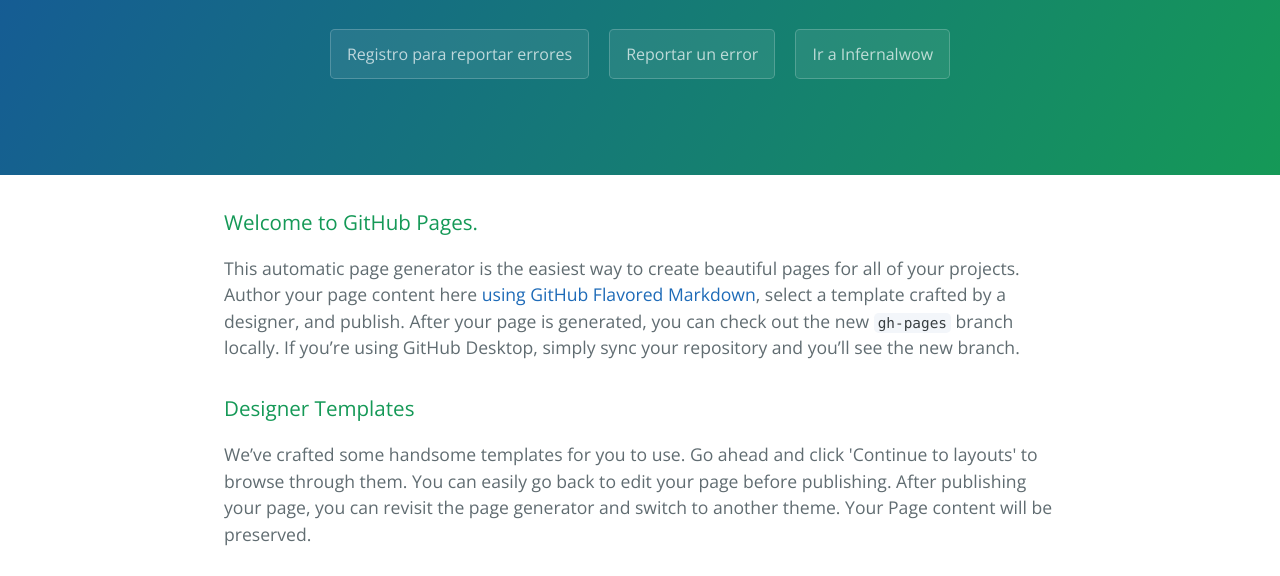
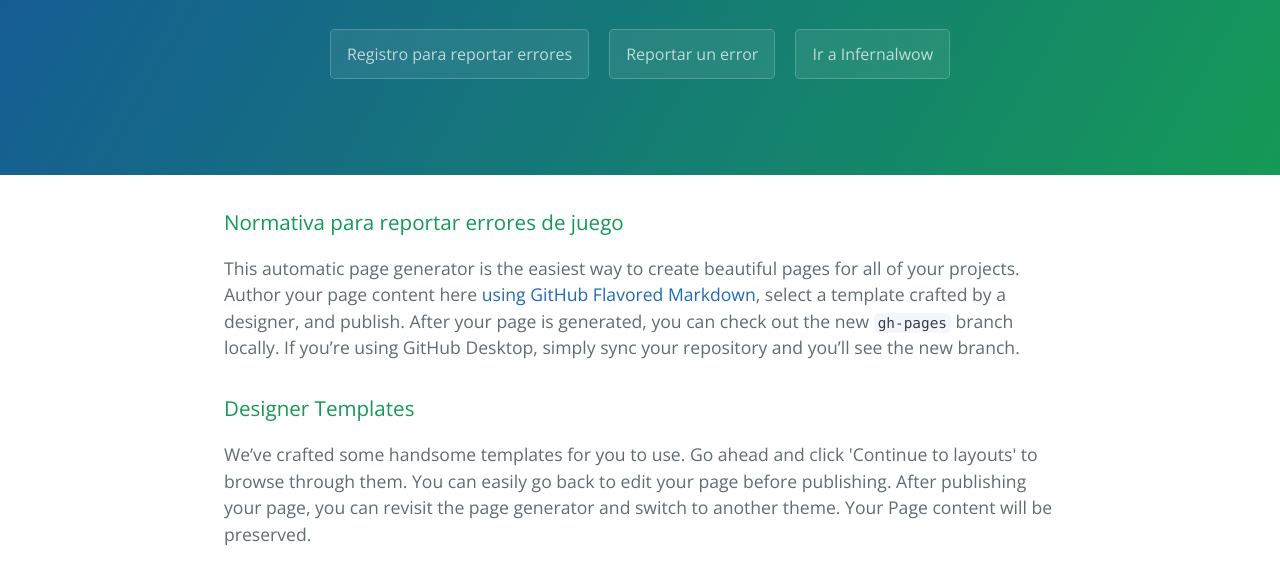
Before and after one commit to Myst/ReporteDeBugs, a plain HTML site: page index.html in a window 1280 px wide. Shown: the part 208-784 px from the top of the page. Drawn offline with nearby package versions, Linux system fonts and the light colour scheme.

Commit message:
Update index.html

```diff
--- a/index.html
+++ b/index.html
@@ -20,7 +20,7 @@
 
     <section class="main-content">
       <h3>
-<a id="welcome-to-github-pages" class="anchor" href="#welcome-to-github-pages" aria-hidden="true"><span aria-hidden="true" class="octicon octicon-link"></span></a>Welcome to GitHub Pages.</h3>
+<a id="welcome-to-github-pages" class="anchor" href="#welcome-to-github-pages" aria-hidden="true"><span aria-hidden="true" class="octicon octicon-link"></span></a>Normativa para reportar errores de juego</h3>
 
 <p>This automatic page generator is the easiest way to create beautiful pages for all of your projects. Author your page content here <a href="https://guides.github.com/features/mastering-markdown/">using GitHub Flavored Markdown</a>, select a template crafted by a designer, and publish. After your page is generated, you can check out the new <code>gh-pages</code> branch locally. If you’re using GitHub Desktop, simply sync your repository and you’ll see the new branch.</p>
 
```
